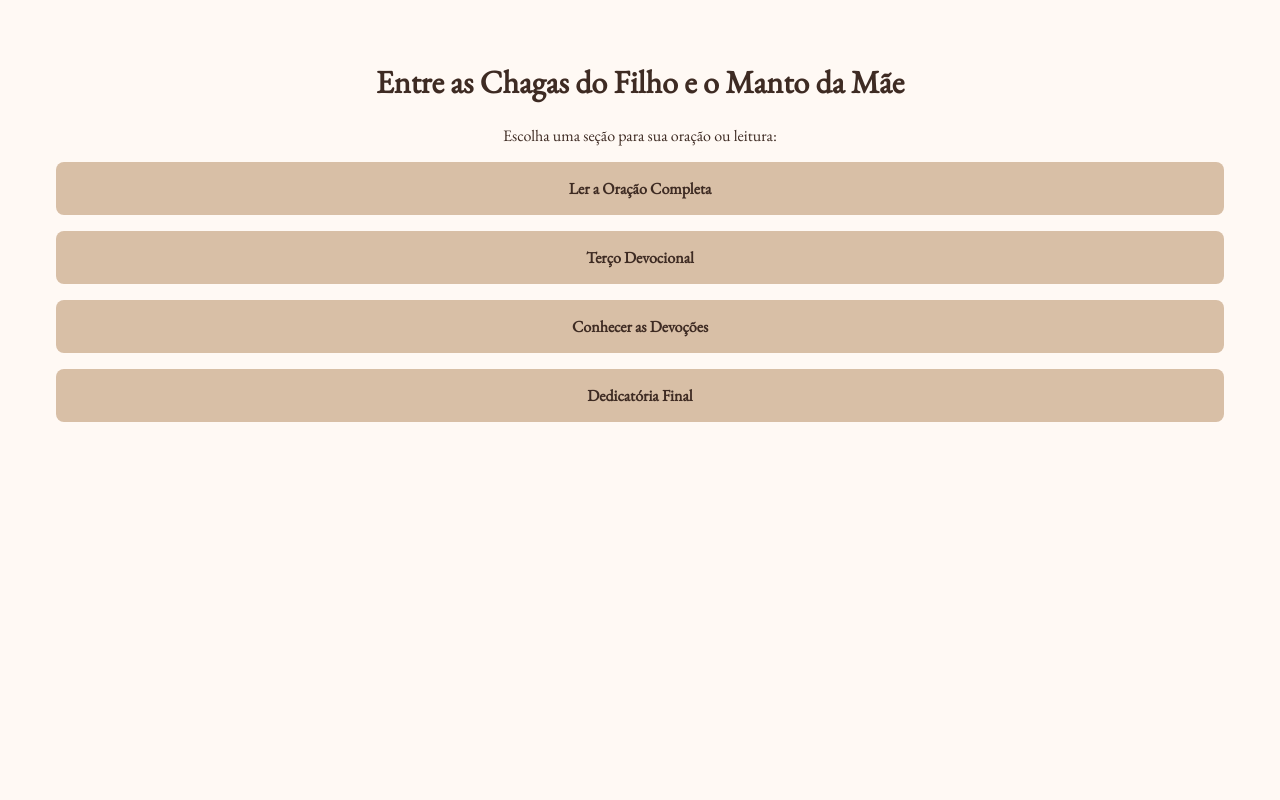
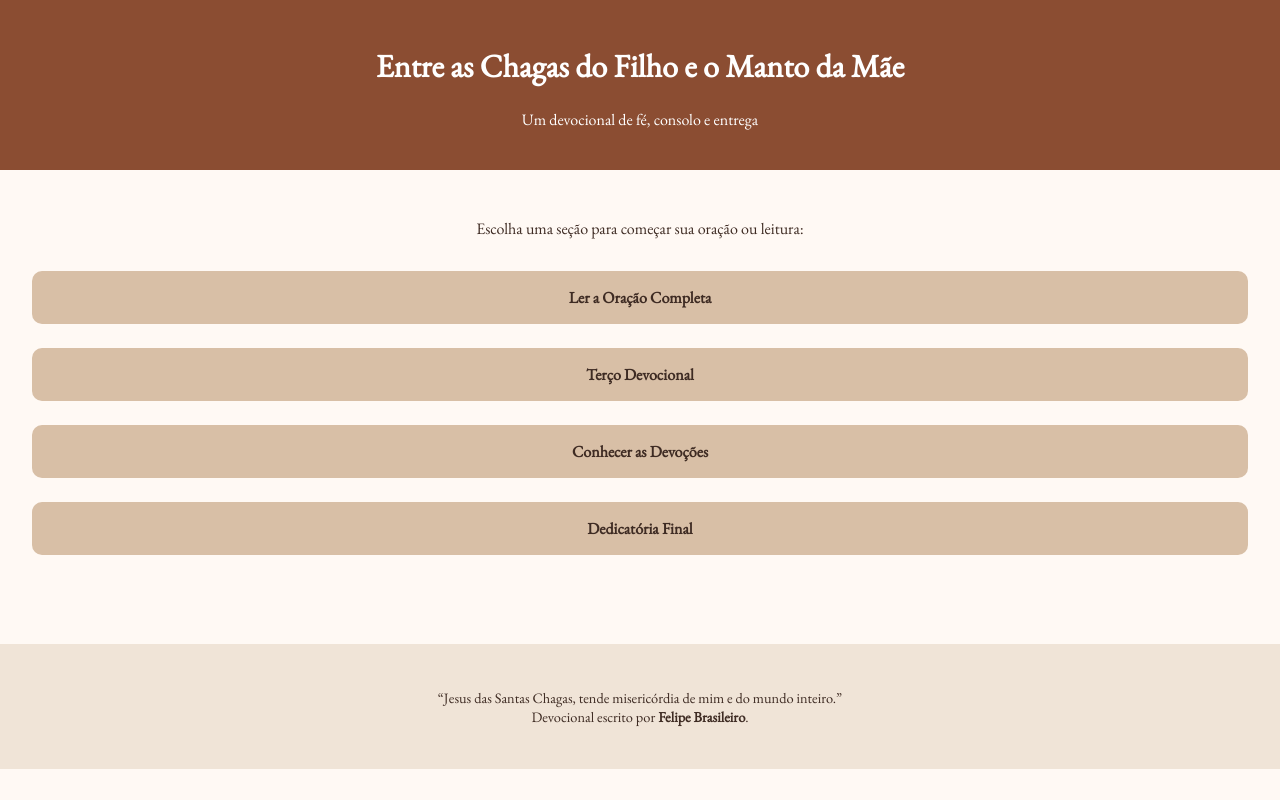
Before and after one commit to oracoesfelipe/DEVOCIONAL-CHAGAS-E-MANTO, a plain HTML site: page index.html in a window 1280 px wide. Drawn offline with nearby package versions, Linux system fonts and the light colour scheme.

Commit message:
index.html

```diff
--- a/index.html
+++ b/index.html
@@ -2,20 +2,71 @@
 <html lang="pt-BR">
 <head>
   <meta charset="UTF-8">
-  <title>Entre as Chagas do Filho e o Manto da Mãe</title>
+  <meta name="viewport" content="width=device-width, initial-scale=1.0">
+  <title>Entre as Chagas e o Manto</title>
   <link href="https://fonts.googleapis.com/css2?family=EB+Garamond&display=swap" rel="stylesheet">
   <style>
-    body { font-family: 'EB Garamond', serif; background-color: #fff9f4; color: #3e2b23; text-align: center; padding: 2em; }
-    a { display: block; margin: 1em; font-weight: bold; color: #3e2b23; text-decoration: none; background-color: #d8bfa6; padding: 1em; border-radius: 8px; }
-    a:hover { background-color: #cfa684; }
+    body {
+      font-family: 'EB Garamond', serif;
+      margin: 0;
+      background-color: #fff9f4;
+      color: #3e2b23;
+    }
+    header {
+      background-color: #8b4d32;
+      color: white;
+      padding: 1.5em;
+      text-align: center;
+    }
+    main {
+      padding: 2em;
+      text-align: center;
+    }
+    .menu {
+      display: grid;
+      grid-template-columns: 1fr;
+      gap: 1.5em;
+      margin-top: 2em;
+    }
+    .menu a {
+      background-color: #d8bfa6;
+      padding: 1em;
+      border-radius: 10px;
+      text-decoration: none;
+      color: #3e2b23;
+      font-weight: bold;
+      display: block;
+      transition: 0.3s;
+    }
+    .menu a:hover {
+      background-color: #cfa684;
+    }
+    footer {
+      text-align: center;
+      font-size: 0.9em;
+      margin-top: 4em;
+      padding: 2em;
+      background-color: #f0e4d7;
+    }
   </style>
 </head>
 <body>
-  <h1>Entre as Chagas do Filho e o Manto da Mãe</h1>
-  <p>Escolha uma seção para sua oração ou leitura:</p>
-  <a href="oracao.html">Ler a Oração Completa</a>
-  <a href="terco.html">Terço Devocional</a>
-  <a href="devocoes.html">Conhecer as Devoções</a>
-  <a href="dedicatoria.html">Dedicatória Final</a>
+  <header>
+    <h1>Entre as Chagas do Filho e o Manto da Mãe</h1>
+    <p>Um devocional de fé, consolo e entrega</p>
+  </header>
+  <main>
+    <p>Escolha uma seção para começar sua oração ou leitura:</p>
+    <div class="menu">
+      <a href="#">Ler a Oração Completa</a>
+      <a href="#">Terço Devocional</a>
+      <a href="#">Conhecer as Devoções</a>
+      <a href="#">Dedicatória Final</a>
+    </div>
+  </main>
+  <footer>
+    <p>“Jesus das Santas Chagas, tende misericórdia de mim e do mundo inteiro.”<br>
+    Devocional escrito por <strong>Felipe Brasileiro</strong>.</p>
+  </footer>
 </body>
 </html>
```
